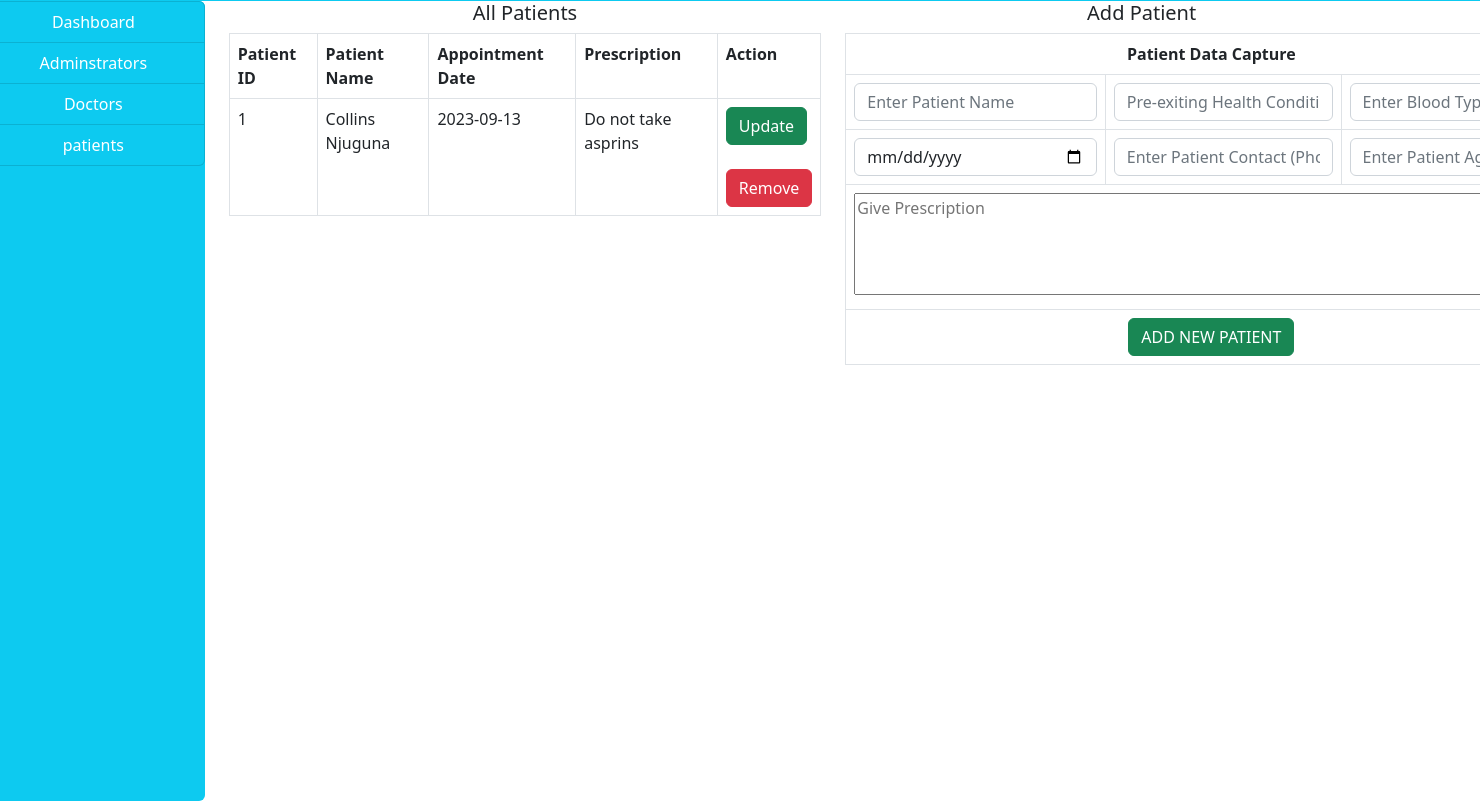
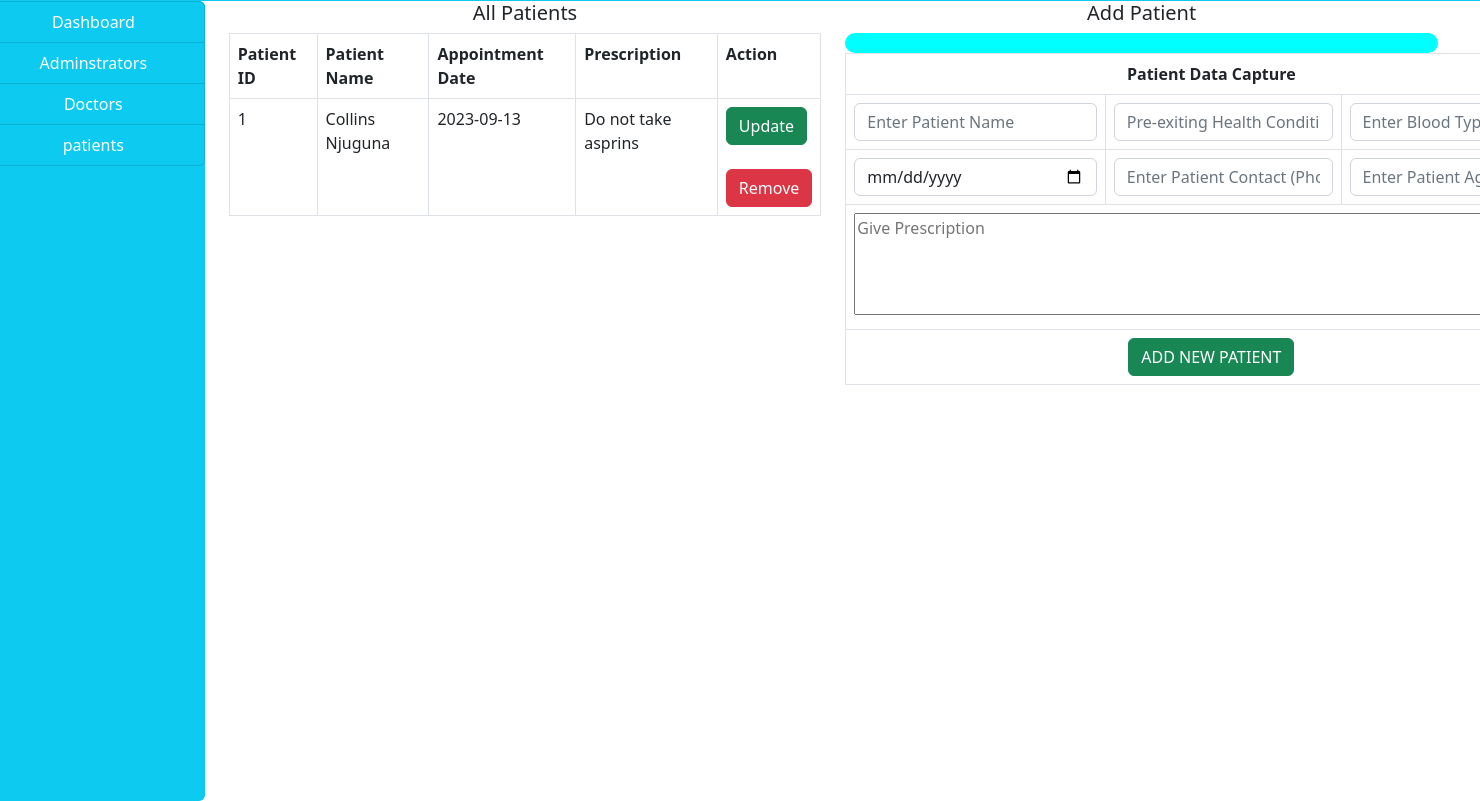
Before and after one commit to Kanyorok/hospital-management, a PHP site: page /admin/addpatient.php in a window 1480 px wide; the page is wider, and only the part inside the window is pictured. Shown: the part 55-856 px from the top of that part. Run offline with PHP 8.4, Linux system fonts and the light colour scheme; a user stored in the database is signed in; data comes from the database, SQL or seed files in the repository.

Commit message:
Add instruction to data

```diff
--- a/admin/addpatient.php
+++ b/admin/addpatient.php
@@ -139,6 +139,9 @@
 
                                                     ?>
                                                 </tr>
+                                                <div class="apimessage">
+
+                                                </div>
                                             </div>
                                         </form>
                                     </tbody>
--- a/style/style.css
+++ b/style/style.css
@@ -44,3 +44,13 @@
 .action-th {
     width: 5%;
 }
+
+.apimessage {
+    color: red;
+    font-weight: 700;
+    font-size: large;
+    background-color: aqua;
+    padding: 10px;
+    border-radius: 12px;
+    text-align: center;
+}
```
Also changed, not shown: README.md.
